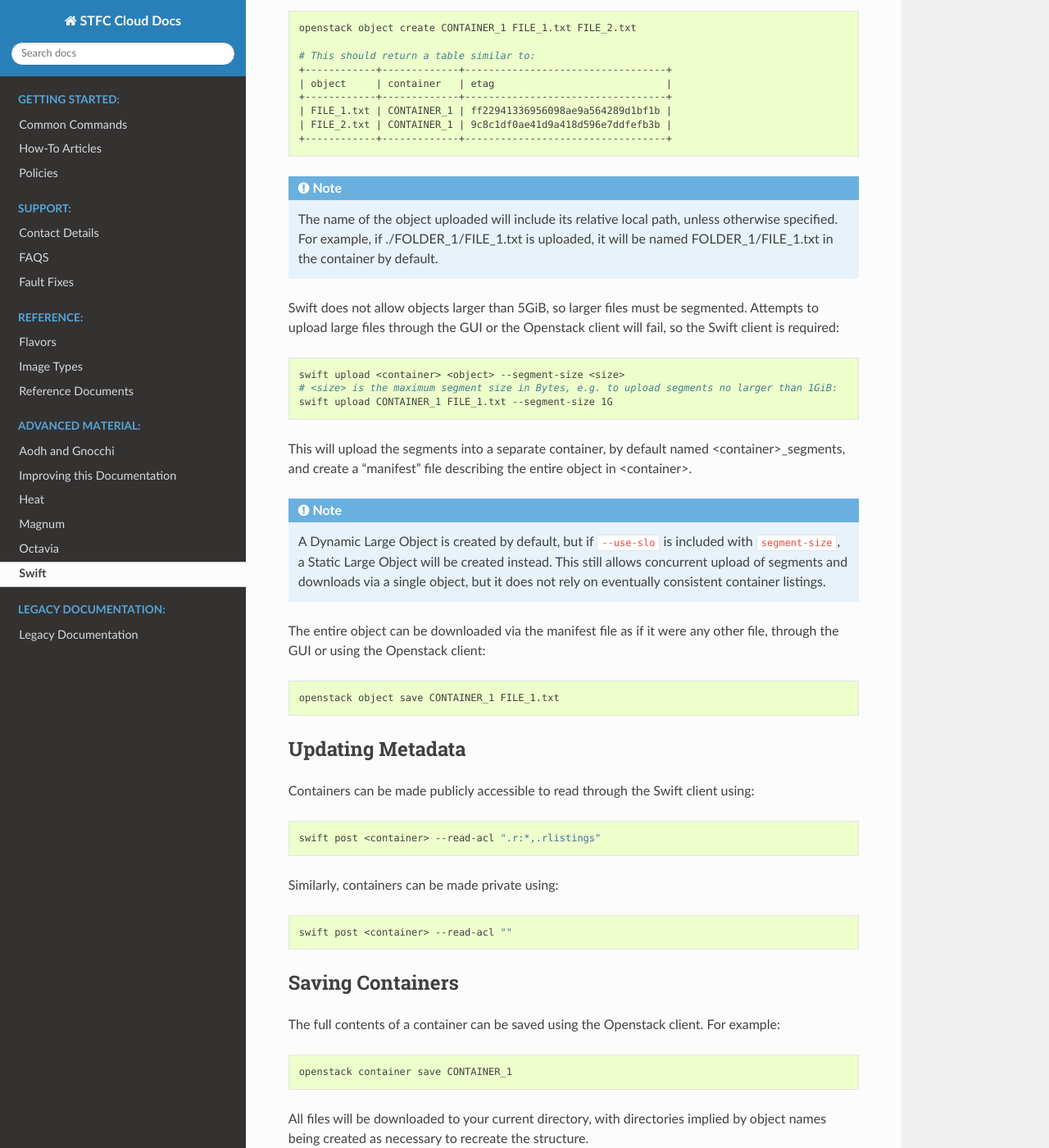
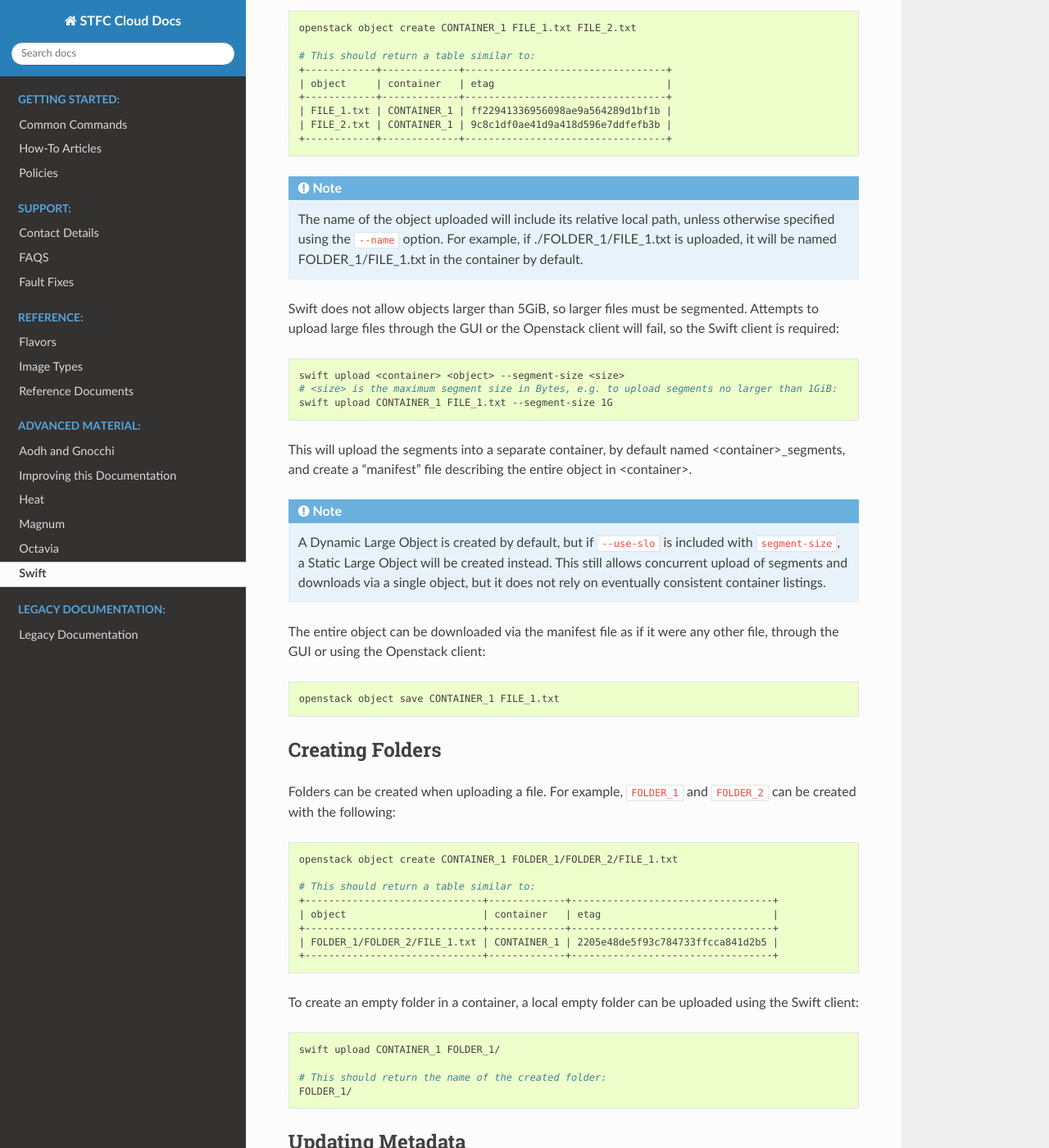
Before and after one commit to stfc/cloud-docs, a Sphinx documentation site: the page built from source/Swift/IntroducingSwift.rst, in a window 1280 px wide and 1400 px high, scrolled down 4818 px. Shown: the whole window at 82% size. Built offline with Sphinx 7.4.7 and the Read the Docs theme 2.0.0, drawn with Linux system fonts in a browser that asks for light colours.

Commit message:
Add CLI commands for creating folders

```diff
--- a/source/Swift/IntroducingSwift.rst
+++ b/source/Swift/IntroducingSwift.rst
@@ -265,7 +265,7 @@ Multiple files up me uploaded simultaneously by listing then after the container
 
 .. note::
 
-  The name of the object uploaded will include its relative local path, unless otherwise specified. For example, if ./FOLDER_1/FILE_1.txt is uploaded, it will be named FOLDER_1/FILE_1.txt in the container by default.
+  The name of the object uploaded will include its relative local path, unless otherwise specified using the ``--name`` option. For example, if ./FOLDER_1/FILE_1.txt is uploaded, it will be named FOLDER_1/FILE_1.txt in the container by default.
 
 
 Swift does not allow objects larger than 5GiB, so larger files must be segmented. Attempts to upload large files through the GUI or the Openstack client will fail, so the Swift client is required:
@@ -289,6 +289,33 @@ The entire object can be downloaded via the manifest file as if it were any othe
 .. code-block:: bash
 
   openstack object save CONTAINER_1 FILE_1.txt
+
+
+Creating Folders
+----------------
+
+Folders can be created when uploading a file. For example, ``FOLDER_1`` and ``FOLDER_2`` can be created with the following:
+
+.. code-block:: bash
+
+  openstack object create CONTAINER_1 FOLDER_1/FOLDER_2/FILE_1.txt
+
+  # This should return a table similar to:
+  +------------------------------+-------------+----------------------------------+
+  | object                       | container   | etag                             |
+  +------------------------------+-------------+----------------------------------+
+  | FOLDER_1/FOLDER_2/FILE_1.txt | CONTAINER_1 | 2205e48de5f93c784733ffcca841d2b5 |
+  +------------------------------+-------------+----------------------------------+
+
+
+To create an empty folder in a container, a local empty folder can be uploaded using the Swift client:
+
+.. code-block:: bash
+
+  swift upload CONTAINER_1 FOLDER_1/
+
+  # This should return the name of the created folder:
+  FOLDER_1/
 
 
 .. _swift_update_metadata:
```
